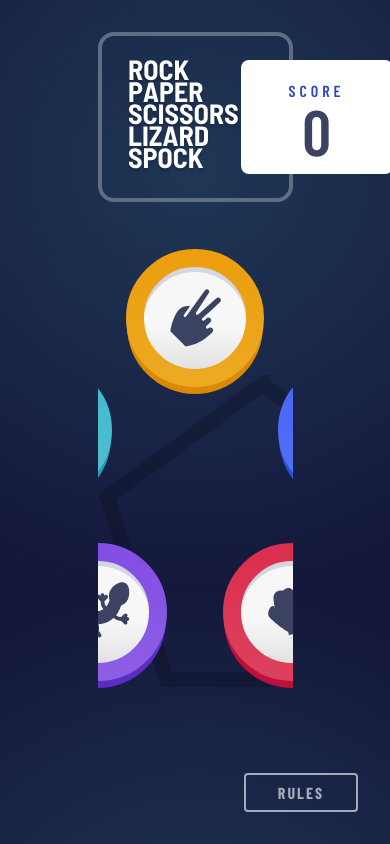
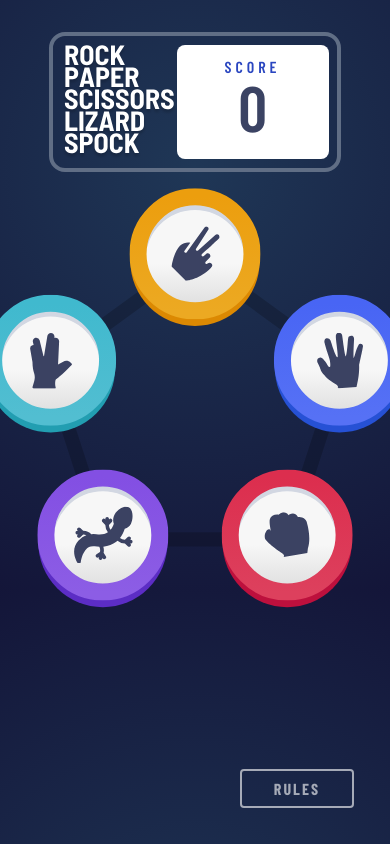
Before and after one commit to Emvil-git/fe-mentor_rock-paper-scissors, a React (Create React App) app: page / in a window 390 px wide. Built offline with nearby package versions, Linux system fonts and the light colour scheme.

Commit message:
done for today

```diff
--- a/src/App.jsx
+++ b/src/App.jsx
@@ -35,7 +35,9 @@ function App() {
         <ScoreSect/>
         {changeView()}
       </main>
+      <section className={E('btn-sect')}>
       <button onClick={() => {dispatch(setIsModalShow(true))}} className={E('rules-btn')}>RULES</button>
+      </section>
     </div>
   );
 }
--- a/src/App.scss
+++ b/src/App.scss
@@ -23,10 +23,15 @@
     // justify-content: center;
   }
 
+  &__btn-sect{
+    display: flex;
+    justify-content: end;
+    width: 100vw;
+    padding-bottom: 36px;
+    padding-right: 36px;
+  }
+
   &__rules-btn{
-    position: absolute;
-    bottom: 32px;
-    right: 32px;
     padding: 8px 32px;
     font-size: 16px;
     font-weight: 700;
@@ -44,3 +49,24 @@
     }
   }
 }
+
+@media only screen and (max-width: 1024px) {
+  .App{
+    &__body{
+      width: 75vw;
+    }
+  }
+}
+
+@media only screen and (max-width: 916px) {
+  .App{
+    &__body{
+      width: 75vw;
+    }
+
+    &__rules-btn{
+      position: relative;
+      margin-top: 72px;
+    }
+  }
+}
--- a/src/components/game/Game.scss
+++ b/src/components/game/Game.scss
@@ -2,24 +2,28 @@
 
 .game{
     position: relative;
-    height: 100%;
+    // height: 100%;
     width: 100%;
-    overflow: hidden;
-    margin-top: 16px;
+    // overflow: hidden;
+    margin-top: 2vw;
 
     &__bg-trick{
         // z-index: 9;
         position: absolute;
-        height: 100%;
+        // height: 100%;
         width: 100%;
-        display: grid;
-        place-items: center;
+        display: flex;
+        flex-direction: column;
+        align-items: center;
     }
 
     &__pentagon{
+        position: absolute;
+        transform: translateY(64px);
         -moz-user-select: none;
         -webkit-user-select: none;
         user-select: none;
+        // z-index: 99;
     }
 
     &__btn-cont{
@@ -33,20 +37,26 @@
         display: flex;
         justify-content: space-between;
 
-        &:nth-of-type(1){
-            transform: translateY(32px);
-        }
+        // &:nth-of-type(1){
+        //     transform: translateY(32px);
+        // }
 
         &:nth-of-type(2){
-            transform: translateY(8px);
+            transform: translateY(-24px);
             width: 440px;
         }
 
         &:nth-of-type(3){
-            transform: translateY(54px);
+            transform: translateY(24px);
             width: 330px;
         }
 
     }
     // background-image: url('/images/bg-pentagon.svg');
 }
+
+@media only screen and (max-width: 1024px) {
+    .game{
+        transform: scale(0.95);
+    }
+  }
--- a/src/components/scoreSect/ScoreSect.scss
+++ b/src/components/scoreSect/ScoreSect.scss
@@ -3,22 +3,28 @@
 .score{
     width: 100%;
     display: flex;
-    padding: 24px;
+    padding: 3%;
     border-radius: 16px;
     border: 4px solid $outline-header;
 
     justify-content: space-between;
+
+    &__logo{
+        height: 100%;
+    }
+
     &__wrap{
         display: flex;
         flex-direction: column;
         background: white;
-        justify-content: center;
-        align-content: center;
-        padding: 16px 48px;
+        // justify-content: center;
+        // align-content: center;
+        padding: 12px 48px;
         border-radius: 8px;
     }
 
     &__label{
+        margin: 0;
         letter-spacing: 4px;
         color: hsl(229, 64%, 46%);
     }
@@ -32,20 +38,3 @@
         // animation: score-show 0.1s ease-in-out 1 forwards;
     }
 }
-
-@keyframes score-show {
-    0%{
-        opacity: 0;
-        transform: scale(0.5);
-    }
-
-    50%{
-        opacity: 1;
-        transform: scale(1.1)
-    }
-
-    100%{
-        opacity: 1;
-        transform: scale(1)
-    }
-}
```
